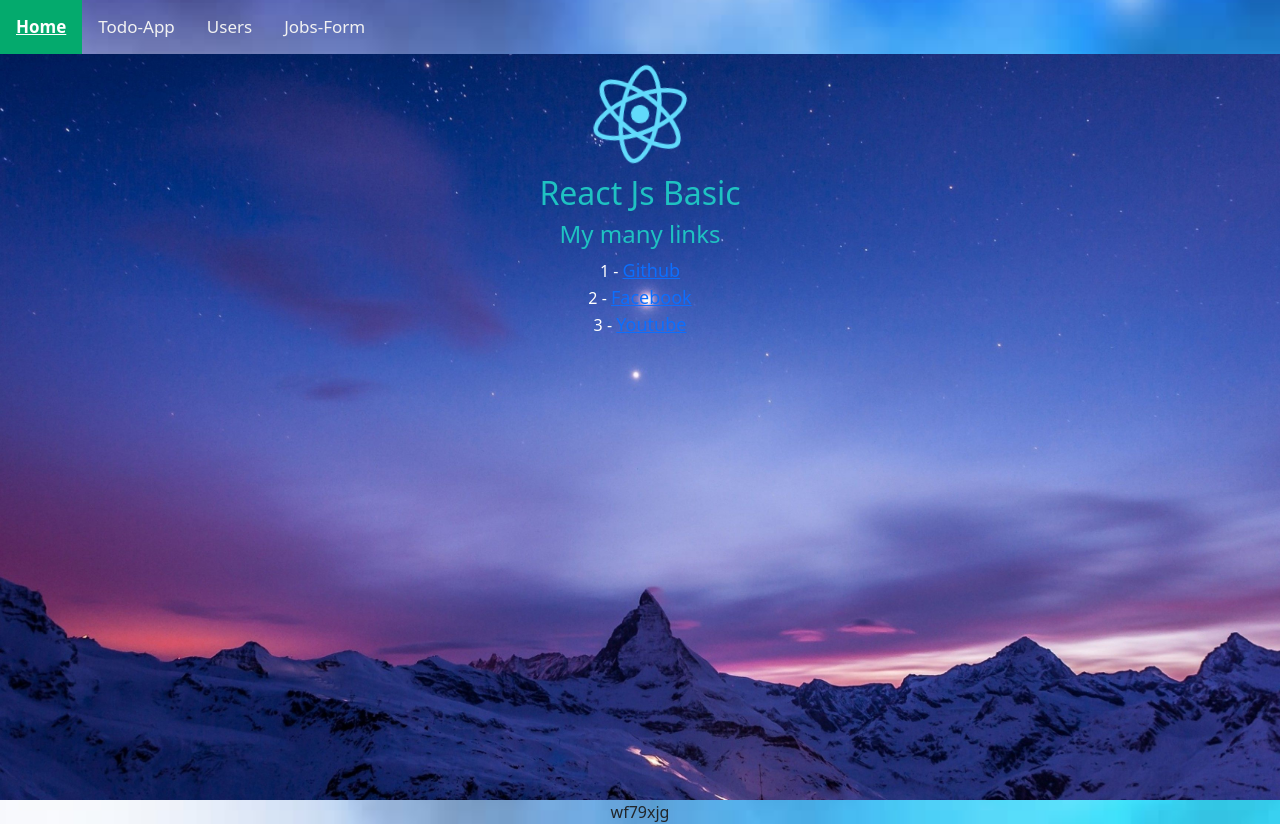
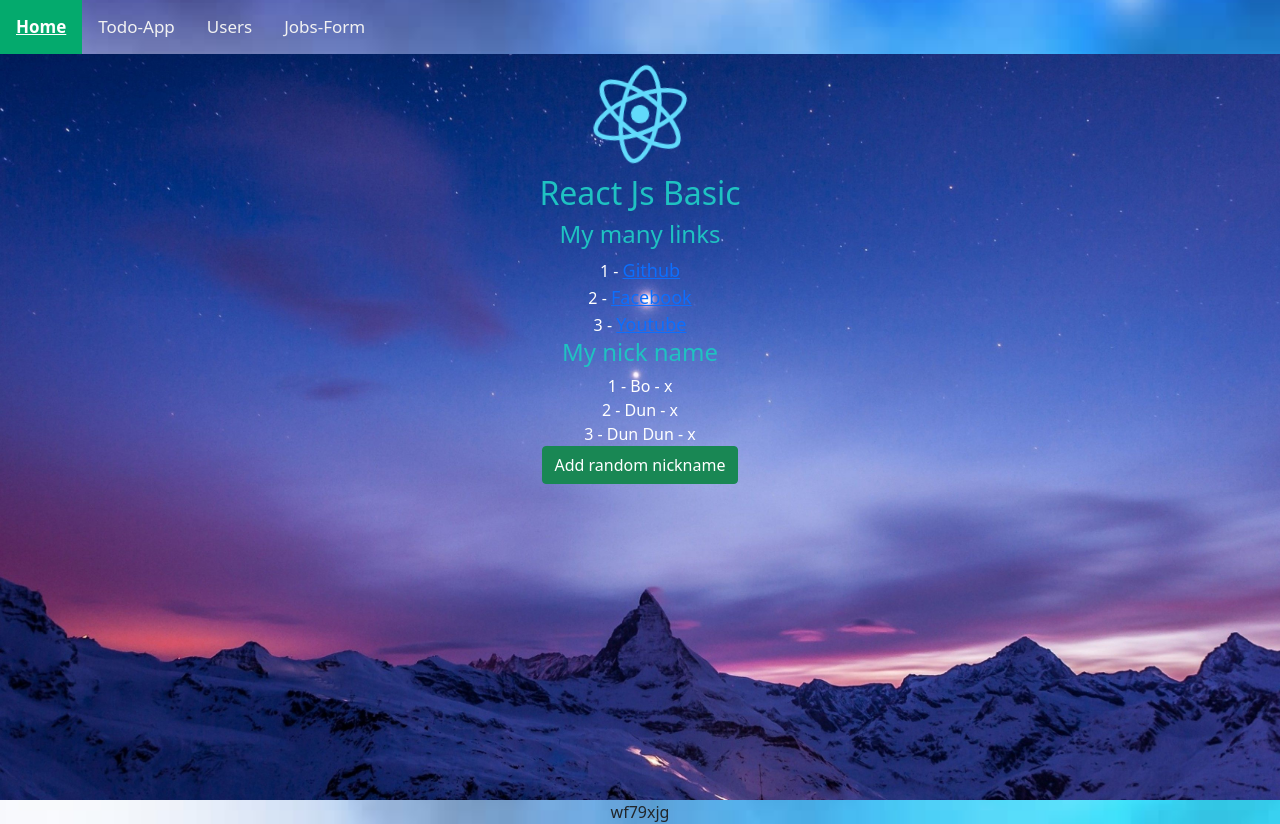
Before and after one commit to phamtrunganhdung/learn-React-Js, a React (Create React App) app in the folder todo-app-pro/: page / in a window 1280 px wide. Built offline with nearby package versions, Linux system fonts and the light colour scheme.

Commit message:
use actions redux

```diff
--- a/todo-app-pro/src/components/Home.js
+++ b/todo-app-pro/src/components/Home.js
@@ -4,9 +4,15 @@ import { withRouter } from "react-router";
 import { connect } from "react-redux";
 
 class Home extends React.Component {
+  handleDeleteNickName = (nickname) => {
+    this.props.deleteNicknameRedux(nickname);
+  };
+  handleAddNewNickName = () => {
+    this.props.addNewNickName();
+  };
   render() {
-    console.log("check data: ", this.props.data);
-    let listLinks = this.props.data;
+    let listLinks = this.props.links;
+    let listNickNames = this.props.nickName;
     return (
       <>
         <h4 style={{ color: "#1fc2c2" }}>My many links</h4>
@@ -21,6 +27,25 @@ class Home extends React.Component {
               );
             })}
         </div>
+        <h4 style={{ color: "#1fc2c2" }}>My nick name</h4>
+        <div>
+          {listNickNames &&
+            listNickNames.length > 0 &&
+            listNickNames.map((item, index) => {
+              return (
+                <div key={item.id}>
+                  {index + 1} - {item.name} -{" "}
+                  <span onClick={() => this.handleDeleteNickName(item)}>x</span>
+                </div>
+              );
+            })}
+          <button
+            className="btn btn-success"
+            onClick={() => this.handleAddNewNickName()}
+          >
+            Add random nickname
+          </button>
+        </div>
       </>
     );
   }
@@ -28,8 +53,23 @@ class Home extends React.Component {
 
 const mapStateToProps = (state) => {
   return {
-    data: state.manyLinks,
+    links: state.manyLinks,
+    nickName: state.nickName,
   };
 };
 
-export default connect(mapStateToProps)(withRouter(Home));
+const mapDispatchToProps = (dispatch) => {
+  return {
+    deleteNicknameRedux: (nicknameDelete) =>
+      dispatch({
+        type: "DELETE_NICKNAME",
+        payload: nicknameDelete,
+      }),
+    addNewNickName: () =>
+      dispatch({
+        type: "ADD_NICKNAME",
+      }),
+  };
+};
+
+export default connect(mapStateToProps, mapDispatchToProps)(withRouter(Home));
--- a/todo-app-pro/src/store/reducers/rootReducer.js
+++ b/todo-app-pro/src/store/reducers/rootReducer.js
@@ -11,14 +11,45 @@ const initState = {
       link: "https://www.facebook.com/profile.php?id=100009744435194",
     },
     {
-      id: 2,
+      id: 3,
       title: "Youtube",
       link: "https://www.youtube.com/channel/UCdQgYnUF3VuT0LlUoxZeC5g",
     },
   ],
+  nickName: [
+    {
+      id: 1,
+      name: "Bo",
+    },
+    {
+      id: 2,
+      name: "Dun",
+    },
+    {
+      id: 3,
+      name: "Dun Dun",
+    },
+  ],
 };
-const rootReducer = (state = initState, actions) => {
-  return state;
+const rootReducer = (state = initState, action) => {
+  switch (action.type) {
+    case "DELETE_NICKNAME":
+      let nickName = state.nickName;
+      nickName = nickName.filter((item) => item.id !== action.payload.id);
+      return {
+        ...state,
+        nickName,
+      };
+    case "ADD_NICKNAME":
+      let id = Math.floor(Math.random() * 10000);
+      let newNickName = { id: id, name: `random - ${id}` };
+      return {
+        ...state,
+        nickName: [...state.nickName, newNickName],
+      };
+    default:
+      return state;
+  }
 };
 
 export default rootReducer;
--- a/todo-app-pro/src/styles/Home.scss
+++ b/todo-app-pro/src/styles/Home.scss
@@ -13,3 +13,11 @@ a:hover {
   background-color: transparent;
   text-decoration: underline;
 }
+span {
+  cursor: pointer;
+}
+span:hover {
+  color: rgb(20, 57, 158);
+  background-color: transparent;
+  text-decoration: underline;
+}
```
